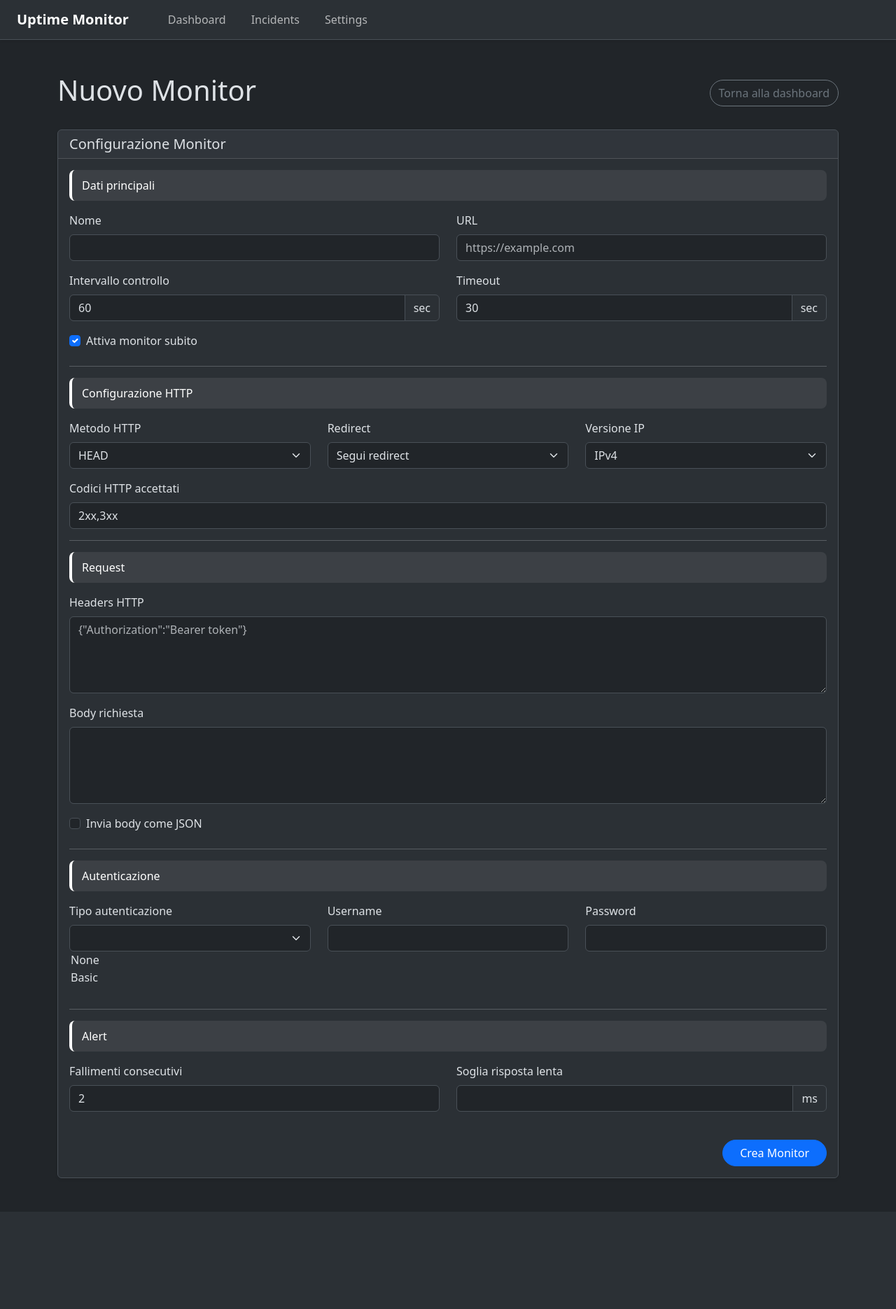
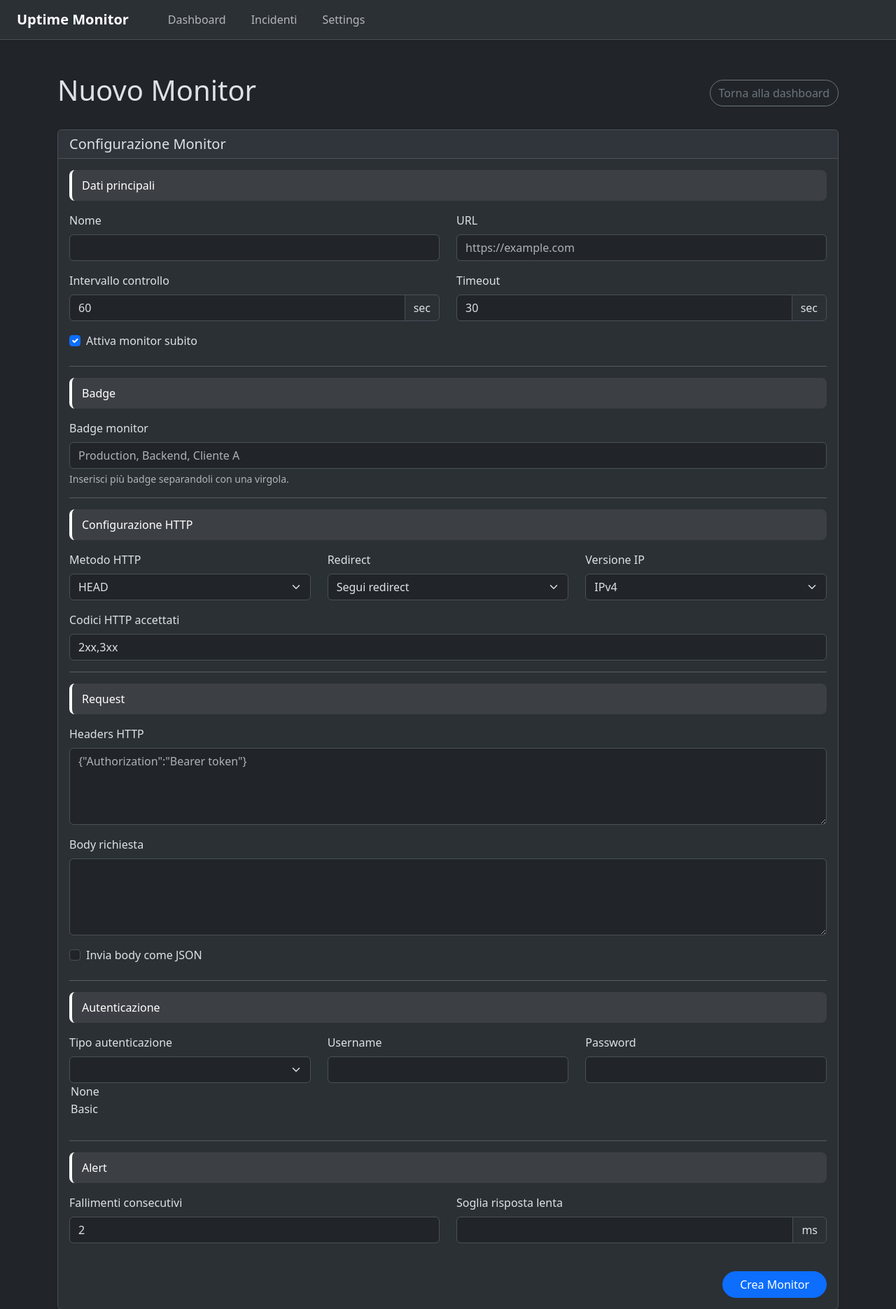
Before and after one commit to projectsrl-git/uptime-monitor, a Django app: page /monitor/add/ in a window 1280 px wide. Shown: the top 1871 px of the page at 70% size. Before the commit the page ends 1690 px from the top, so only its background shows below. Run offline with Django 5.2, Linux system fonts and the light colour scheme; lists and menus that the app fills with data are empty.

Commit message:
Add badges to monitor

```diff
--- a/frontend/templates/add_monitor.html
+++ b/frontend/templates/add_monitor.html
@@ -128,6 +128,28 @@ Nuovo Monitor
                 <label class="form-check-label">
                     Attiva monitor subito
                 </label>
+            </div>
+
+            <hr>
+
+            <div class="section-title mb-3">
+                Badge
+            </div>
+
+            <div class="mb-3">
+                <label class="form-label">
+                    Badge monitor
+                </label>
+
+                <input
+                    type="text"
+                    name="badges"
+                    class="form-control"
+                    placeholder="Production, Backend, Cliente A">
+
+                <div class="form-text">
+                    Inserisci più badge separandoli con una virgola.
+                </div>
             </div>
 
             <hr>
--- a/frontend/templates/dashboard.html
+++ b/frontend/templates/dashboard.html
@@ -12,7 +12,7 @@ Dashboard
 <div class="dashboard-container">
     <div class="container py-5">
         <div class="d-flex justify-content-between align-items-center mb-4">
-            <h1>Uptime Monitor</h1>
+            <h1>Dashboard</h1>
 
             <a href="{% url 'add_monitor' %}" class="btn btn-primary rounded-pill">
                 Nuovo Monitor
--- a/frontend/templates/navbar.html
+++ b/frontend/templates/navbar.html
@@ -15,7 +15,7 @@
                 <li class="nav-item">
                     <a class="nav-link px-3 rounded-pill {% if request.path|slice:':11' == '/incidents/' %}active{% endif %}"
                         href="/incidents/">
-                        Incidents
+                        Incidenti
                     </a>
                 </li>
 
--- a/frontend/views.py
+++ b/frontend/views.py
@@ -52,6 +52,10 @@ def prepare_monitor_data(data):
         code.strip() for code in data["accepted_status_codes"].split(",")
     ]
 
+    data["badges"] = [
+        badge.strip() for badge in data.get("badges", "").split(",") if badge.strip()
+    ]
+
     if data.get("slow_response_threshold_ms") == "":
         data["slow_response_threshold_ms"] = None
 
--- a/monitor/models.py
+++ b/monitor/models.py
@@ -54,6 +54,7 @@ class Monitor(models.Model):
     )
     created_at = models.DateTimeField(auto_now_add=True)
     updated_at = models.DateTimeField(auto_now=True)
+    badges = models.JSONField(default=list, blank=True)
 
     @property
     def status(self):
```
Also changed, not shown: frontend/templates/monitor_detail.html (+22 -4 lines), monitor/migrations/0004_monitor_badges.py (added).
